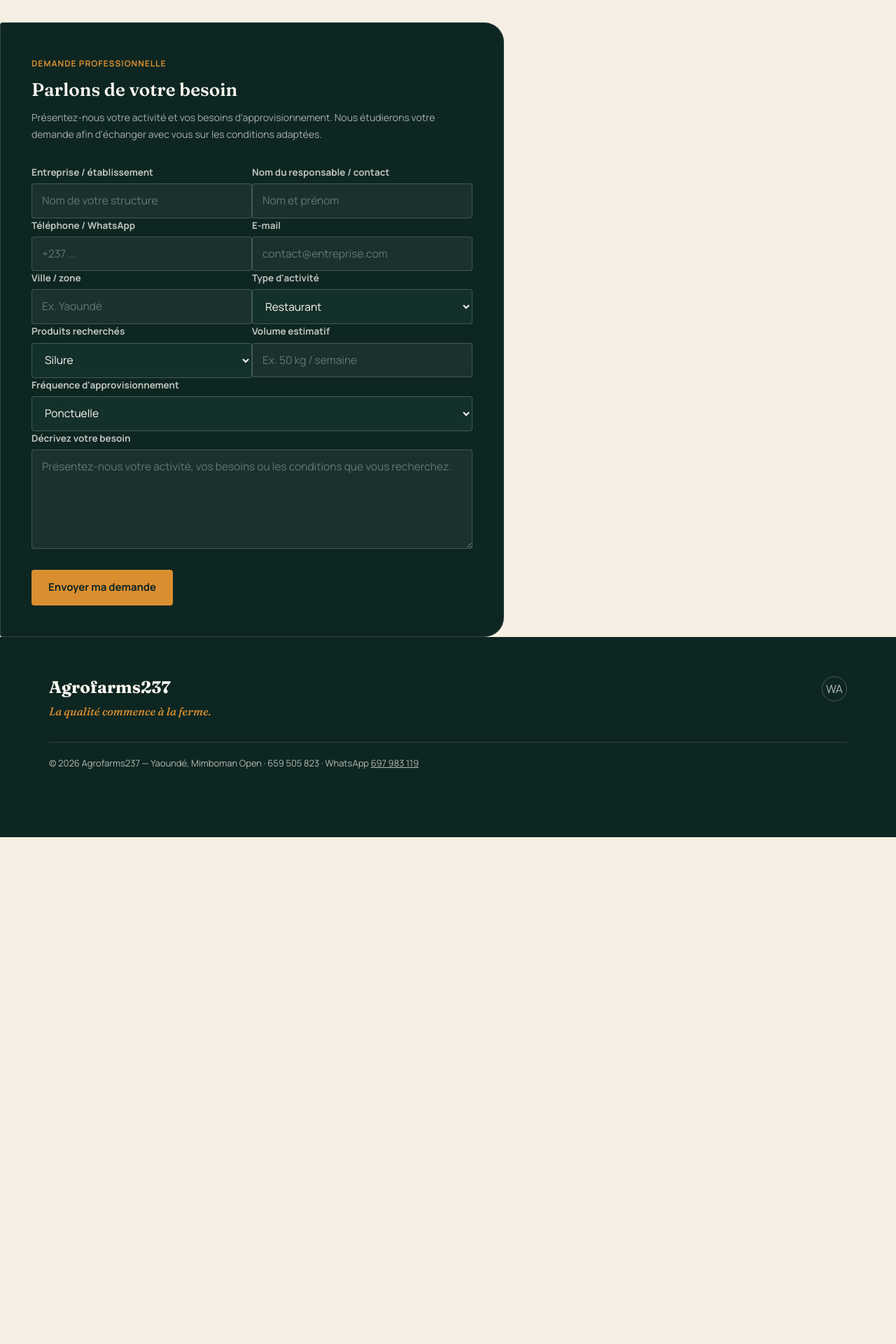
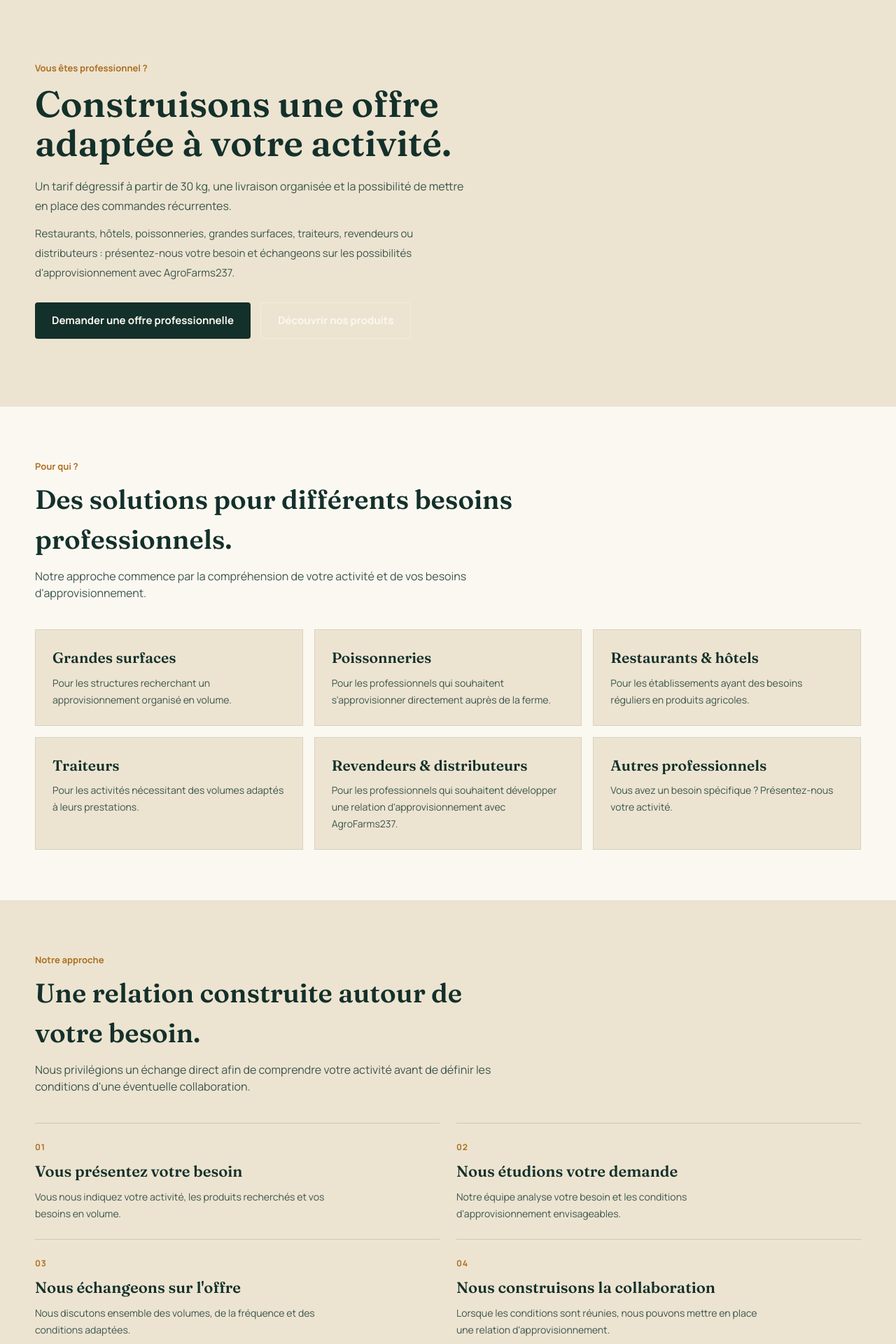
Before and after one commit to onguenejeanboscojo-ctrl/agrofarms237, a Next.js app: page /professionnels in a window 1280 px wide. Shown: the part 80-2000 px from the top of the page at 70% size. Before the commit the page ends 1276 px from the top, so only its background shows below. Built offline with nearby package versions, Linux system fonts and the light colour scheme; no server answers.

Commit message:
Refactor ProfessionnelsPage and update form structure

```diff
--- a/app/professionnels/page.tsx
+++ b/app/professionnels/page.tsx
@@ -1,371 +1,238 @@
-"use client";
+import Link from "next/link";
+import { getContent } from "@/lib/content";
+import ProfessionnelsForm from "@/components/ProfessionnelsForm";
 
-import { useState } from "react";
-
-const BUSINESS_TYPES = [
-  "Grande surface",
-  "Poissonnerie",
-  "Restaurant",
-  "Hôtel",
-  "Traiteur",
-  "Revendeur",
-  "Distributeur",
-  "Autre",
+const TARGETS = [
+  {
+    title: "Grandes surfaces",
+    text: "Pour les structures recherchant un approvisionnement organisé en volume.",
+  },
+  {
+    title: "Poissonneries",
+    text: "Pour les professionnels qui souhaitent s'approvisionner directement auprès de la ferme.",
+  },
+  {
+    title: "Restaurants & hôtels",
+    text: "Pour les établissements ayant des besoins réguliers en produits agricoles.",
+  },
+  {
+    title: "Traiteurs",
+    text: "Pour les activités nécessitant des volumes adaptés à leurs prestations.",
+  },
+  {
+    title: "Revendeurs & distributeurs",
+    text: "Pour les professionnels qui souhaitent développer une relation d'approvisionnement avec AgroFarms237.",
+  },
+  {
+    title: "Autres professionnels",
+    text: "Vous avez un besoin spécifique ? Présentez-nous votre activité.",
+  },
 ];
 
-const PRODUCTS = [
-  "Silure",
-  "Porc",
-  "Poulet de chair",
-  "Œufs",
-  "Plusieurs produits",
+const APPROACH = [
+  {
+    number: "01",
+    title: "Vous présentez votre besoin",
+    text: "Vous nous indiquez votre activité, les produits recherchés et vos besoins en volume.",
+  },
+  {
+    number: "02",
+    title: "Nous étudions votre demande",
+    text: "Notre équipe analyse votre besoin et les conditions d'approvisionnement envisageables.",
+  },
+  {
+    number: "03",
+    title: "Nous échangeons sur l'offre",
+    text: "Nous discutons ensemble des volumes, de la fréquence et des conditions adaptées.",
+  },
+  {
+    number: "04",
+    title: "Nous construisons la collaboration",
+    text: "Lorsque les conditions sont réunies, nous pouvons mettre en place une relation d'approvisionnement.",
+  },
 ];
 
-const FREQUENCIES = [
-  "Ponctuelle",
-  "Hebdomadaire",
-  "Plusieurs fois par mois",
-  "Régulière",
-];
+export const revalidate = 60;
 
-type FormState = {
-  company_name: string;
-  contact_name: string;
-  phone: string;
-  email: string;
-  city: string;
-  business_type: string;
-  products: string;
-  estimated_volume: string;
-  frequency: string;
-  message: string;
-};
+export default async function ProfessionnelsPage() {
+  const intro = await getContent("professionnels_intro");
 
-const INITIAL_FORM: FormState = {
-  company_name: "",
-  contact_name: "",
-  phone: "",
-  email: "",
-  city: "",
-  business_type: "Restaurant",
-  products: "Silure",
-  estimated_volume: "",
-  frequency: "Ponctuelle",
-  message: "",
-};
-
-export default function ProfessionnelsForm() {
-  const [form, setForm] = useState<FormState>(INITIAL_FORM);
-  const [sent, setSent] = useState(false);
-  const [error, setError] = useState("");
-  const [loading, setLoading] = useState(false);
-
-  function update(key: keyof FormState, value: string) {
-    setForm((current) => ({
-      ...current,
-      [key]: value,
-    }));
-  }
-
-  async function handleSubmit(e: React.FormEvent<HTMLFormElement>) {
-    e.preventDefault();
-
-    setError("");
-    setLoading(true);
-
-    try {
-      const res = await fetch("/api/professionals", {
-        method: "POST",
-        headers: {
-          "Content-Type": "application/json",
-        },
-        body: JSON.stringify(form),
-      });
-
-      const data = await res.json();
-
-      if (!res.ok) {
-        throw new Error(
-          data.error || "Une erreur est survenue lors de l'envoi."
-        );
-      }
-
-      setSent(true);
-    } catch (err) {
-      console.error(
-        "Erreur demande professionnelle :",
-        err
-      );
-
-      setError(
-        err instanceof Error
-          ? err.message
-          : "Une erreur est survenue. Veuillez réessayer."
-      );
-    } finally {
-      setLoading(false);
-    }
-  }
-
-  if (sent) {
   return (
-      <div className="mt-11 max-w-[720px] rounded-l border border-paper/15 bg-waterDeep p-8 md:p-11">
-        <span className="text-[13px] font-bold uppercase tracking-[0.08em] text-gold">
-          Demande envoyée
+    <main className="bg-bgAlt">
+      {/* HERO */}
+      <section className="px-5 py-[72px] md:py-[96px]">
+        <div className="mx-auto max-w-[1180px]">
+          <div className="max-w-[760px]">
+            <span className="mb-3 inline-block text-[13px] font-bold text-goldDeep">
+              Vous êtes professionnel ?
             </span>
 
-        <h3 className="mt-2 font-serif text-[26px] font-semibold text-paper">
-          Merci pour votre demande.
-        </h3>
+            <h1 className="font-serif text-[clamp(32px,5vw,52px)] font-semibold leading-[1.08] text-ink">
+              Construisons une offre adaptée à votre activité.
+            </h1>
 
-        <p className="mt-3 max-w-[58ch] text-paper/70">
-          Votre demande professionnelle a bien été enregistrée.
-          Notre équipe reviendra vers vous au{" "}
-          <strong className="font-semibold text-paper">
-            {form.phone}
-          </strong>{" "}
-          afin d&apos;échanger sur votre besoin.
+            <p className="mt-5 max-w-[64ch] text-[16px] leading-7 text-inkSoft">
+              {intro}
             </p>
 
-        <button
-          type="button"
-          onClick={() => {
-            setForm(INITIAL_FORM);
-            setSent(false);
-            setError("");
-          }}
-          className="btn btn-outline mt-6"
+            <p className="mt-3 max-w-[64ch] text-[15px] leading-7 text-inkSoft">
+              Restaurants, hôtels, poissonneries, grandes surfaces,
+              traiteurs, revendeurs ou distributeurs : présentez-nous
+              votre besoin et échangeons sur les possibilités
+              d&apos;approvisionnement avec AgroFarms237.
+            </p>
+
+            <div className="mt-7 flex flex-wrap gap-3.5">
+              <a
+                href="#demande-professionnelle"
+                className="btn btn-ink"
               >
-          Envoyer une autre demande
-        </button>
+                Demander une offre professionnelle
+              </a>
+
+              <Link
+                href="/commander"
+                className="btn btn-outline"
+              >
+                Découvrir nos produits
+              </Link>
             </div>
-    );
-  }
+          </div>
+        </div>
+      </section>
 
-  return (
-    <form
-      onSubmit={handleSubmit}
-      className="mt-11 max-w-[720px] rounded-l border border-paper/15 bg-waterDeep p-8 md:p-11"
-    >
-      <div className="mb-8">
-        <span className="text-[12px] font-bold uppercase tracking-[0.08em] text-gold">
-          Demande professionnelle
+      {/* POUR QUI */}
+      <section className="border-t border-ink/10 bg-paper px-5 py-[72px]">
+        <div className="mx-auto max-w-[1180px]">
+          <div className="max-w-[700px]">
+            <span className="text-[13px] font-bold text-goldDeep">
+              Pour qui ?
             </span>
 
-        <h2 className="mt-2 font-serif text-[26px] font-semibold text-paper">
-          Parlons de votre besoin
+            <h2 className="mt-2 font-serif text-[clamp(27px,4vw,38px)] font-semibold text-ink">
+              Des solutions pour différents besoins professionnels.
             </h2>
 
-        <p className="mt-2 text-[14px] leading-6 text-paper/65">
-          Présentez-nous votre activité et vos besoins
-          d&apos;approvisionnement. Nous étudierons votre demande
-          afin d&apos;échanger avec vous sur les conditions adaptées.
+            <p className="mt-3 text-inkSoft">
+              Notre approche commence par la compréhension de votre
+              activité et de vos besoins d&apos;approvisionnement.
             </p>
           </div>
 
-      <div className="grid gap-4.5 sm:grid-cols-2">
-        <div className="field">
-          <label className="!text-paper/75">
-            Entreprise / établissement
-          </label>
+          <div className="mt-10 grid gap-4 sm:grid-cols-2 lg:grid-cols-3">
+            {TARGETS.map((target) => (
+              <article
+                key={target.title}
+                className="border border-ink/10 bg-bgAlt p-6"
+              >
+                <h3 className="font-serif text-[21px] font-semibold text-ink">
+                  {target.title}
+                </h3>
 
-          <input
-            required
-            value={form.company_name}
-            onChange={(e) =>
-              update("company_name", e.target.value)
-            }
-            placeholder="Nom de votre structure"
-            className="!border-paper/20 !bg-paper/5 !text-paper placeholder:!text-paper/35"
-          />
+                <p className="mt-2 text-[14px] leading-6 text-inkSoft">
+                  {target.text}
+                </p>
+              </article>
+            ))}
+          </div>
+        </div>
+      </section>
+
+      {/* APPROCHE */}
+      <section className="bg-bgAlt px-5 py-[72px]">
+        <div className="mx-auto max-w-[1180px]">
+          <div className="max-w-[700px]">
+            <span className="text-[13px] font-bold text-goldDeep">
+              Notre approche
+            </span>
+
+            <h2 className="mt-2 font-serif text-[clamp(27px,4vw,38px)] font-semibold text-ink">
+              Une relation construite autour de votre besoin.
+            </h2>
+
+            <p className="mt-3 text-inkSoft">
+              Nous privilégions un échange direct afin de comprendre
+              votre activité avant de définir les conditions d&apos;une
+              éventuelle collaboration.
+            </p>
           </div>
 
-        <div className="field">
-          <label className="!text-paper/75">
-            Nom du responsable / contact
-          </label>
+          <div className="mt-10 grid gap-6 md:grid-cols-2">
+            {APPROACH.map((step) => (
+              <article
+                key={step.number}
+                className="border-t border-ink/15 pt-5"
+              >
+                <span className="text-[12px] font-bold tracking-[0.08em] text-goldDeep">
+                  {step.number}
+                </span>
 
-          <input
-            required
-            value={form.contact_name}
-            onChange={(e) =>
-              update("contact_name", e.target.value)
-            }
-            placeholder="Nom et prénom"
-            className="!border-paper/20 !bg-paper/5 !text-paper placeholder:!text-paper/35"
-          />
+                <h3 className="mt-2 font-serif text-[22px] font-semibold text-ink">
+                  {step.title}
+                </h3>
+
+                <p className="mt-2 max-w-[52ch] text-[14px] leading-6 text-inkSoft">
+                  {step.text}
+                </p>
+              </article>
+            ))}
+          </div>
+        </div>
+      </section>
+
+      {/* FILIÈRES */}
+      <section className="bg-waterDeep px-5 py-[64px] text-paper">
+        <div className="mx-auto flex max-w-[1180px] flex-col gap-7 md:flex-row md:items-center md:justify-between">
+          <div className="max-w-[680px]">
+            <span className="text-[13px] font-bold text-gold">
+              Nos filières
+            </span>
+
+            <h2 className="mt-2 font-serif text-[clamp(27px,4vw,38px)] font-semibold">
+              Plusieurs activités agricoles au sein d&apos;AgroFarms237.
+            </h2>
+
+            <p className="mt-3 max-w-[62ch] text-paper/65">
+              Découvrez les produits actuellement proposés et
+              présentez-nous les filières qui correspondent à votre
+              activité.
+            </p>
           </div>
 
-        <div className="field">
-          <label className="!text-paper/75">
-            Téléphone / WhatsApp
-          </label>
+          <Link
+            href="/produits"
+            className="btn btn-gold shrink-0"
+          >
+            Voir le catalogue
+          </Link>
+        </div>
+      </section>
 
-          <input
-            required
-            type="tel"
-            value={form.phone}
-            onChange={(e) =>
-              update("phone", e.target.value)
-            }
-            placeholder="+237 ..."
-            className="!border-paper/20 !bg-paper/5 !text-paper placeholder:!text-paper/35"
-          />
+      {/* FORMULAIRE */}
+      <section
+        id="demande-professionnelle"
+        className="bg-ink px-5 py-[80px] text-paper"
+      >
+        <div className="mx-auto max-w-[1180px]">
+          <div className="max-w-[720px]">
+            <span className="text-[13px] font-bold text-gold">
+              Travaillons ensemble
+            </span>
+
+            <h2 className="mt-2 font-serif text-[clamp(28px,4vw,40px)] font-semibold">
+              Présentez-nous votre projet.
+            </h2>
+
+            <p className="mt-3 max-w-[62ch] text-paper/65">
+              Remplissez le formulaire ci-dessous. Votre demande sera
+              enregistrée afin que nous puissions revenir vers vous
+              pour échanger sur vos besoins.
+            </p>
           </div>
 
-        <div className="field">
-          <label className="!text-paper/75">
-            E-mail
-          </label>
-
-          <input
-            type="email"
-            value={form.email}
-            onChange={(e) =>
-              update("email", e.target.value)
-            }
-            placeholder="contact@entreprise.com"
-            className="!border-paper/20 !bg-paper/5 !text-paper placeholder:!text-paper/35"
-          />
+          <ProfessionnelsForm />
         </div>
-
-        <div className="field">
-          <label className="!text-paper/75">
-            Ville / zone
-          </label>
-
-          <input
-            value={form.city}
-            onChange={(e) =>
-              update("city", e.target.value)
-            }
-            placeholder="Ex. Yaoundé"
-            className="!border-paper/20 !bg-paper/5 !text-paper placeholder:!text-paper/35"
-          />
-        </div>
-
-        <div className="field">
-          <label className="!text-paper/75">
-            Type d&apos;activité
-          </label>
-
-          <select
-            required
-            value={form.business_type}
-            onChange={(e) =>
-              update("business_type", e.target.value)
-            }
-            className="!border-paper/20 !bg-ink !text-paper"
-          >
-            {BUSINESS_TYPES.map((type) => (
-              <option
-                key={type}
-                value={type}
-                className="bg-ink text-paper"
-              >
-                {type}
-              </option>
-            ))}
-          </select>
-        </div>
-
-        <div className="field">
-          <label className="!text-paper/75">
-            Produits recherchés
-          </label>
-
-          <select
-            required
-            value={form.products}
-            onChange={(e) =>
-              update("products", e.target.value)
-            }
-            className="!border-paper/20 !bg-ink !text-paper"
-          >
-            {PRODUCTS.map((product) => (
-              <option
-                key={product}
-                value={product}
-                className="bg-ink text-paper"
-              >
-                {product}
-              </option>
-            ))}
-          </select>
-        </div>
-
-        <div className="field">
-          <label className="!text-paper/75">
-            Volume estimatif
-          </label>
-
-          <input
-            value={form.estimated_volume}
-            onChange={(e) =>
-              update("estimated_volume", e.target.value)
-            }
-            placeholder="Ex. 50 kg / semaine"
-            className="!border-paper/20 !bg-paper/5 !text-paper placeholder:!text-paper/35"
-          />
-        </div>
-
-        <div className="field sm:col-span-2">
-          <label className="!text-paper/75">
-            Fréquence d&apos;approvisionnement
-          </label>
-
-          <select
-            value={form.frequency}
-            onChange={(e) =>
-              update("frequency", e.target.value)
-            }
-            className="!border-paper/20 !bg-ink !text-paper"
-          >
-            {FREQUENCIES.map((frequency) => (
-              <option
-                key={frequency}
-                value={frequency}
-                className="bg-ink text-paper"
-              >
-                {frequency}
-              </option>
-            ))}
-          </select>
-        </div>
-
-        <div className="field sm:col-span-2">
-          <label className="!text-paper/75">
-            Décrivez votre besoin
-          </label>
-
-          <textarea
-            rows={5}
-            value={form.message}
-            onChange={(e) =>
-              update("message", e.target.value)
-            }
-            placeholder="Présentez-nous votre activité, vos besoins ou les conditions que vous recherchez."
-            className="!border-paper/20 !bg-paper/5 !text-paper placeholder:!text-paper/35"
-          />
-        </div>
-      </div>
-
-      {error && (
-        <div
-          role="alert"
-          className="mt-4 rounded border border-alert/20 bg-alert/10 px-4 py-3 text-[14px] font-semibold text-alert"
-        >
-          {error}
-        </div>
-      )}
-
-      <button
-        type="submit"
-        disabled={loading}
-        className="btn btn-gold mt-6 disabled:cursor-not-allowed disabled:opacity-60"
-      >
-        {loading ? "Envoi en cours..." : "Envoyer ma demande"}
-      </button>
-    </form>
+      </section>
+    </main>
   );
 }
```
Lines whose indentation alone changed are shown as unchanged.
